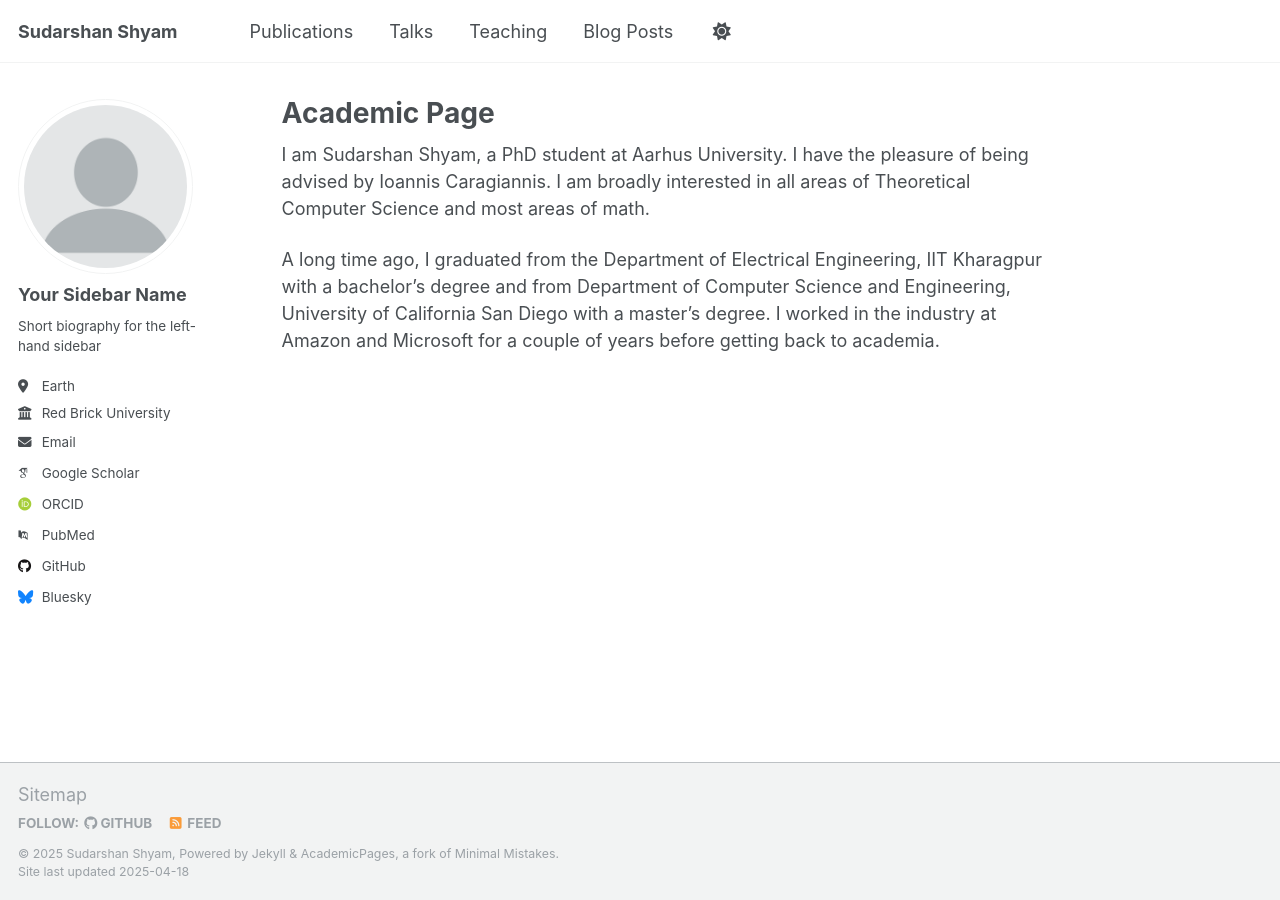
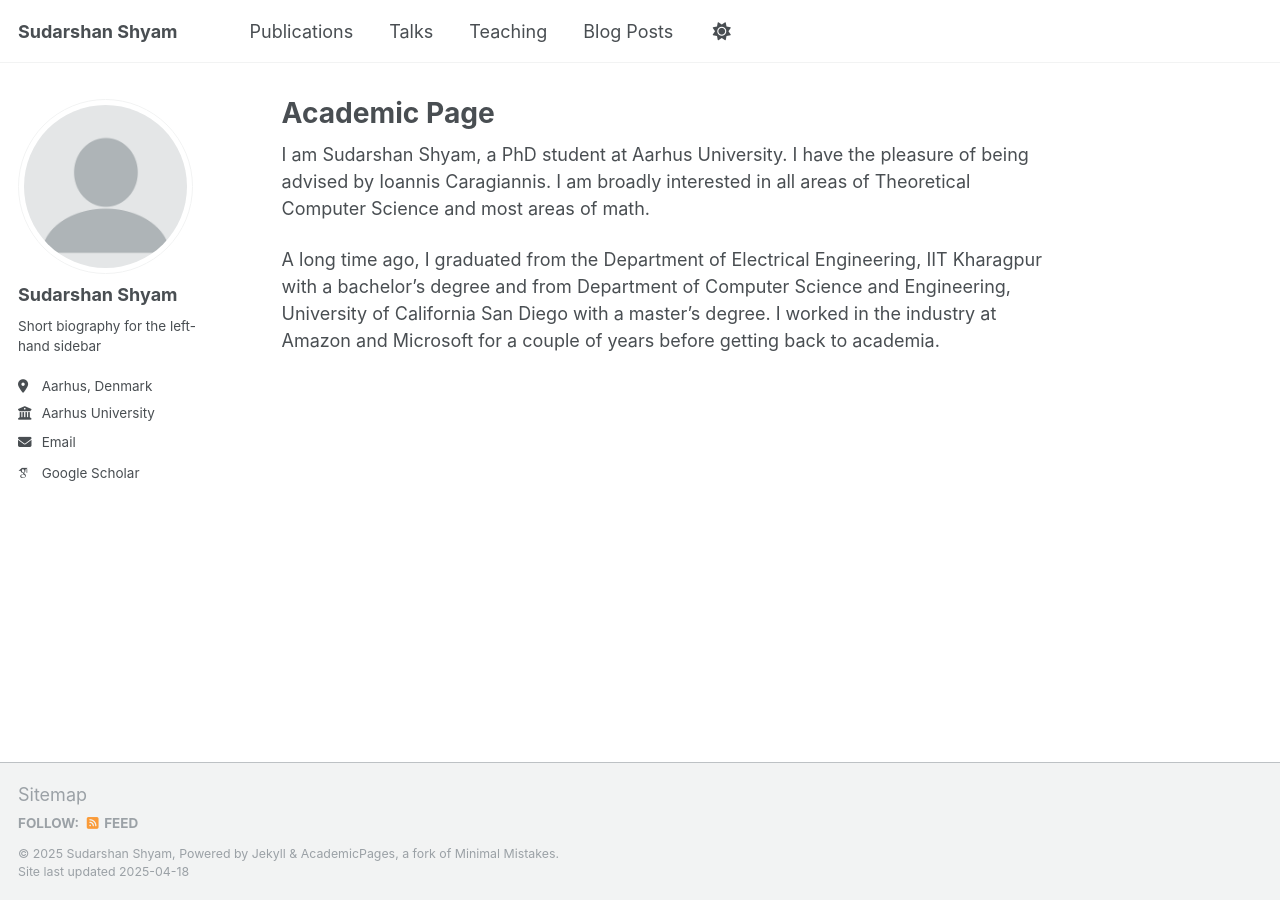
Before and after one commit to sudarshansiitkgp/sudarshansiitkgp.github.io, a Jekyll site: the page built from _pages/about.md, in a window 1280 px wide. Built offline with Jekyll 4.4.1, drawn with Linux system fonts in a browser that asks for light colours; some web fonts are replaced.

Commit message:
Update _config.yml

```diff
--- a/_config.yml
+++ b/_config.yml
@@ -23,34 +23,29 @@ repository               : "academicpages/academicpages.github.io"
 author:
   # Biographic information
   avatar           : "profile.png"
-  name             : "Your Sidebar Name"
+  name             : "Sudarshan Shyam"
   pronouns         : # example: "she/her"
   bio              : "Short biography for the left-hand sidebar"
-  location         : "Earth"
-  employer         : "Red Brick University"
+  location         : "Aarhus, Denmark"
+  employer         : "Aarhus University"
   uri              : # URL
-  email            : "none@example.org"
+  email            : "shyam@cs.au.dk"
 
   # Academic websites
   arxiv            : # URL - Update with the correct link to your profile
-  googlescholar    : "https://scholar.google.com/citations?user=PS_CX0AAAAAJ"
-  impactstory      : # URL
-  orcid            : "http://orcid.org/yourorcidurl"
-  semantic         : # URL
-  pubmed           : "https://www.ncbi.nlm.nih.gov/pubmed/?term=john+snow"
-  researchgate     : # URL
-  scopus           : # URL
+  googlescholar    : "https://scholar.google.co.in/citations?user=9NmU2NAAAAAJ&hl=en"
+  dblp             : "https://dblp.org/pid/326/9012.html"
 
   # Repositories and software development
   bitbucket        : # Username - Update with your username on the site
   codepen          : # Username
   dribbble         : # Username
-  github           : "academicpages"
+  github           : #"academicpages"
   kaggle           : # Username
   stackoverflow    : # User number or user number and name (i.e., use "1" or "1/jeff-atwood")
 
   # Social media
-  bluesky          : "bsky.app" # Replace this with you Bluesky username
+  bluesky          : #"bsky.app" # Replace this with you Bluesky username
   facebook         : # Username
   flickr           : # Username
   foursquare       : # Username
```
